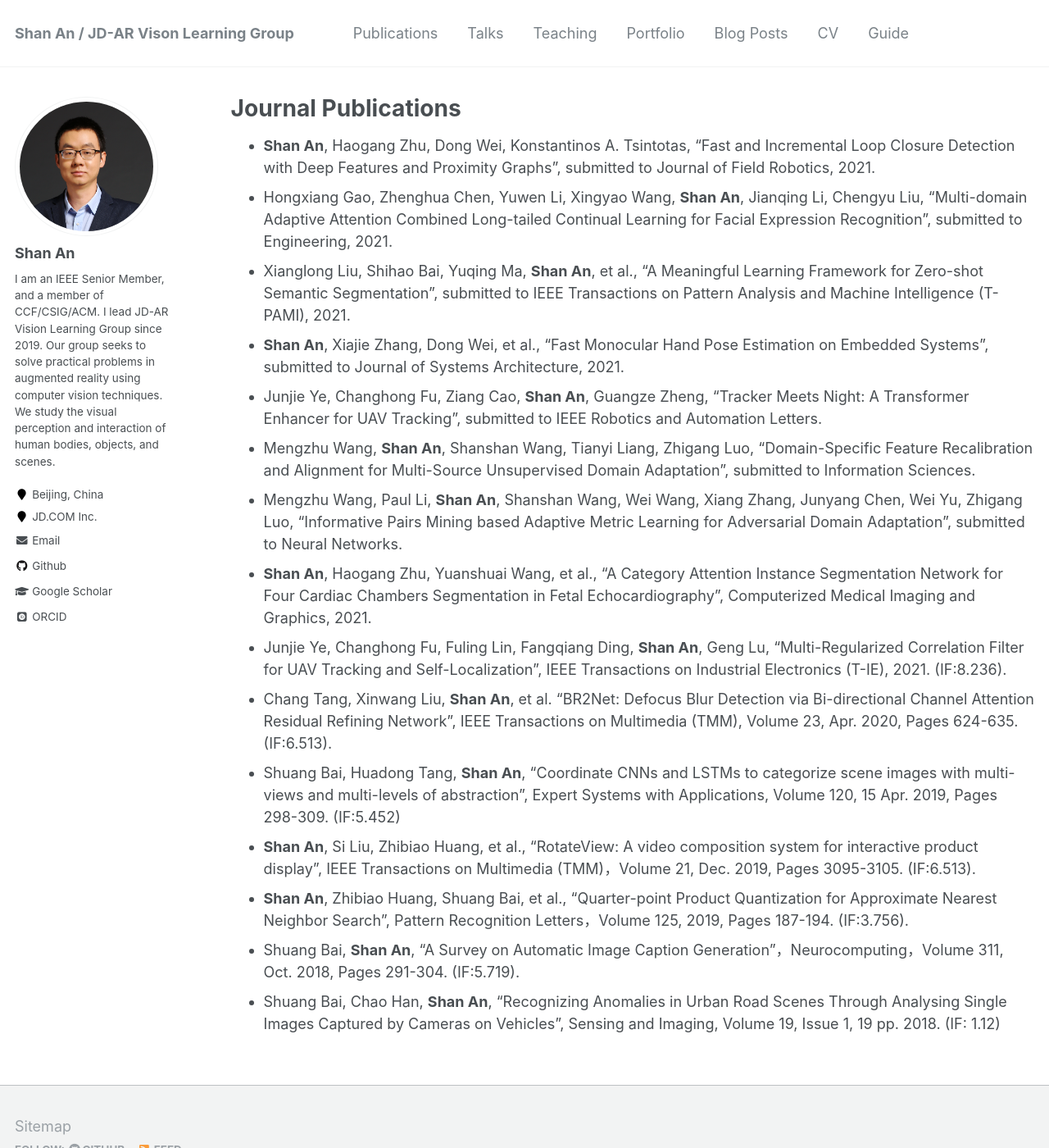
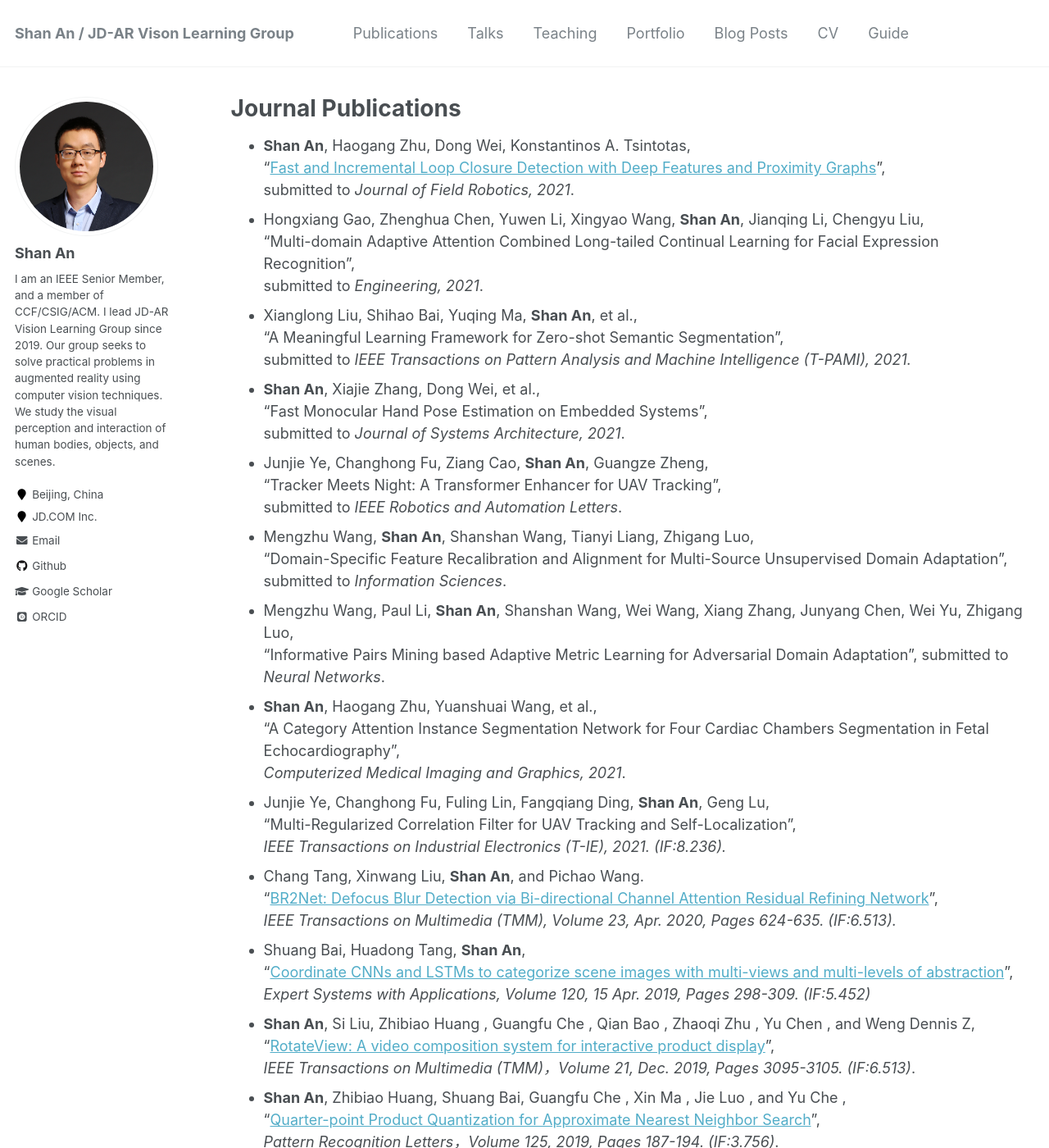
Before and after one commit to anshan-XR-ROB/anshan-XR-ROB.github.io, a Jekyll site: the page built from _publications/Journal Publications.md, in a window 1280 px wide and 1400 px high. Shown: the whole window at 82% size. Built offline with Jekyll 4.4.1, drawn with Linux system fonts in a browser that asks for light colours; some web fonts are replaced; some of the changed text lies outside the part shown.

Commit message:
publications url

```diff
--- a/_publications/Journal Publications.md
+++ b/_publications/Journal Publications.md
@@ -6,18 +6,48 @@ author_profile: true
 redirect_from:
   - /resume
 ---
-* **Shan An**, Haogang Zhu, Dong Wei, Konstantinos A. Tsintotas, “Fast and Incremental Loop Closure Detection with Deep Features and Proximity Graphs”, submitted to Journal of Field Robotics, 2021.
-* Hongxiang Gao, Zhenghua Chen, Yuwen Li, Xingyao Wang, **Shan An**, Jianqing Li, Chengyu Liu, “Multi-domain Adaptive Attention Combined Long-tailed Continual Learning for Facial Expression Recognition”, submitted to Engineering, 2021.
-* Xianglong Liu, Shihao Bai, Yuqing Ma, **Shan An**, et al., “A Meaningful Learning Framework for Zero-shot Semantic Segmentation”, submitted to IEEE Transactions on Pattern Analysis and Machine Intelligence (T-PAMI), 2021.
-* **Shan An**, Xiajie Zhang, Dong Wei, et al., “Fast Monocular Hand Pose Estimation on Embedded Systems”, submitted to Journal of Systems Architecture, 2021.
-* Junjie Ye, Changhong Fu, Ziang Cao, **Shan An**, Guangze Zheng, “Tracker Meets Night: A Transformer Enhancer for UAV Tracking”, submitted to IEEE Robotics and Automation Letters.
-* Mengzhu Wang, **Shan An**, Shanshan Wang, Tianyi Liang, Zhigang Luo, “Domain-Specific Feature Recalibration and Alignment for Multi-Source Unsupervised Domain Adaptation”, submitted to Information Sciences.
-* Mengzhu Wang, Paul Li, **Shan An**, Shanshan Wang, Wei Wang, Xiang Zhang, Junyang Chen, Wei Yu, Zhigang Luo, “Informative Pairs Mining based Adaptive Metric Learning for Adversarial Domain Adaptation”, submitted to Neural Networks.
-* **Shan An**, Haogang Zhu, Yuanshuai Wang, et al., “A Category Attention Instance Segmentation Network for Four Cardiac Chambers Segmentation in Fetal Echocardiography”, Computerized Medical Imaging and Graphics, 2021.
-* Junjie Ye, Changhong Fu, Fuling Lin, Fangqiang Ding, **Shan An**, Geng Lu, “Multi-Regularized Correlation Filter for UAV Tracking and Self-Localization”, IEEE Transactions on Industrial Electronics (T-IE), 2021. (IF:8.236).
-* Chang Tang, Xinwang Liu, **Shan An**, et al. “BR2Net: Defocus Blur Detection via Bi-directional Channel Attention Residual Refining Network”, IEEE Transactions on Multimedia (TMM), Volume 23, Apr. 2020, Pages 624-635. (IF:6.513).
-* Shuang Bai, Huadong Tang, **Shan An**, “Coordinate CNNs and LSTMs to categorize scene images with multi-views and multi-levels of abstraction”, Expert Systems with Applications, Volume 120, 15 Apr. 2019, Pages 298-309. (IF:5.452)
-* **Shan An**, Si Liu, Zhibiao Huang, et al., “RotateView: A video composition system for interactive product display”, IEEE Transactions on Multimedia (TMM)，Volume 21, Dec. 2019, Pages 3095-3105. (IF:6.513).
-* **Shan An**, Zhibiao Huang, Shuang Bai, et al., “Quarter-point Product Quantization for Approximate Nearest Neighbor Search”, Pattern Recognition Letters，Volume 125, 2019, Pages 187-194. (IF:3.756).
-* Shuang Bai, **Shan An**, “A Survey on Automatic Image Caption Generation”，Neurocomputing，Volume 311, Oct. 2018, Pages 291-304. (IF:5.719).
-* Shuang Bai, Chao Han, **Shan An**, “Recognizing Anomalies in Urban Road Scenes Through Analysing Single Images Captured by Cameras on Vehicles”, Sensing and Imaging, Volume 19, Issue 1, 19 pp. 2018. (IF: 1.12)
+* **Shan An**, Haogang Zhu, Dong Wei, Konstantinos A. Tsintotas,
+ “[Fast and Incremental Loop Closure Detection with Deep Features and Proximity Graphs](https://www.researchgate.net/publication/344827975_Fast_and_Incremental_Loop_Closure_Detection_with_Deep_Features_and_Proximity_Graphs)”,
+  submitted to *Journal of Field Robotics, 2021*.
+* Hongxiang Gao, Zhenghua Chen, Yuwen Li, Xingyao Wang, **Shan An**, Jianqing Li, Chengyu Liu,
+ “Multi-domain Adaptive Attention Combined Long-tailed Continual Learning for Facial Expression Recognition”,
+ submitted to *Engineering, 2021*.
+* Xianglong Liu, Shihao Bai, Yuqing Ma, **Shan An**, et al.,
+ “A Meaningful Learning Framework for Zero-shot Semantic Segmentation”,
+ submitted to *IEEE Transactions on Pattern Analysis and Machine Intelligence (T-PAMI), 2021.*
+* **Shan An**, Xiajie Zhang, Dong Wei, et al.,
+ “Fast Monocular Hand Pose Estimation on Embedded Systems”,
+ submitted to *Journal of Systems Architecture, 2021*.
+* Junjie Ye, Changhong Fu, Ziang Cao, **Shan An**, Guangze Zheng,
+ “Tracker Meets Night: A Transformer Enhancer for UAV Tracking”,
+ submitted to *IEEE Robotics and Automation Letters*.
+* Mengzhu Wang, **Shan An**, Shanshan Wang, Tianyi Liang, Zhigang Luo,
+ “Domain-Specific Feature Recalibration and Alignment for Multi-Source Unsupervised Domain Adaptation”,
+ submitted to *Information Sciences*.
+* Mengzhu Wang, Paul Li, **Shan An**, Shanshan Wang, Wei Wang, Xiang Zhang, Junyang Chen, Wei Yu, Zhigang Luo,
+ “Informative Pairs Mining based Adaptive Metric Learning for Adversarial Domain Adaptation”,
+  submitted to *Neural Networks*.
+* **Shan An**, Haogang Zhu, Yuanshuai Wang, et al.,
+ “A Category Attention Instance Segmentation Network for Four Cardiac Chambers Segmentation in Fetal Echocardiography”,
+ *Computerized Medical Imaging and Graphics, 2021*.
+* Junjie Ye, Changhong Fu, Fuling Lin, Fangqiang Ding, **Shan An**, Geng Lu,
+ “Multi-Regularized Correlation Filter for UAV Tracking and Self-Localization”,
+  *IEEE Transactions on Industrial Electronics (T-IE), 2021. (IF:8.236).*
+* Chang Tang, Xinwang Liu, **Shan An**, and Pichao Wang.
+ “[BR2Net: Defocus Blur Detection via Bi-directional Channel Attention Residual Refining Network](https://ieeexplore.ieee.org/document/9057632)”,
+ *IEEE Transactions on Multimedia (TMM), Volume 23, Apr. 2020, Pages 624-635. (IF:6.513).*
+* Shuang Bai, Huadong Tang, **Shan An**,
+ “[Coordinate CNNs and LSTMs to categorize scene images with multi-views and multi-levels of abstraction](https://www.sciencedirect.com/science/article/pii/S0957417418305700)”,
+ *Expert Systems with Applications, Volume 120, 15 Apr. 2019, Pages 298-309. (IF:5.452)*
+* **Shan An**, Si Liu, Zhibiao Huang , Guangfu Che , Qian Bao , Zhaoqi Zhu , Yu Chen , and Weng Dennis Z,
+ “[RotateView: A video composition system for interactive product display](http://gkwl.nbu.edu.cn/asset/detail.aspx?id=203808881773)”,
+ *IEEE Transactions on Multimedia (TMM)，Volume 21, Dec. 2019, Pages 3095-3105. (IF:6.513)*.
+* **Shan An**, Zhibiao Huang, Shuang Bai, Guangfu Che , Xin Ma , Jie Luo , and Yu Che ,
+ “[Quarter-point Product Quantization for Approximate Nearest Neighbor Search](https://www.sciencedirect.com/science/article/pii/S0167865519301242)”,
+  *Pattern Recognition Letters，Volume 125, 2019, Pages 187-194. (IF:3.756)*.
+* Shuang Bai, **Shan An**,
+ “[A Survey on Automatic Image Caption Generation](https://www.researchgate.net/profile/Shuang-Bai-3/publication/325384133_A_Survey_on_Automatic_Image_Caption_Generation/links/5b7e8a0fa6fdcc5f8b5e4e84/A-Survey-on-Automatic-Image-Caption-Generation.pdf)”，
+ *Neurocomputing，Volume 311, Oct. 2018, Pages 291-304. (IF:5.719).*
+* Shuang Bai, Chao Han, and **Shan An**,
+ “[Recognizing Anomalies in Urban Road Scenes Through Analysing Single Images Captured by Cameras on Vehicles](https://www.researchgate.net/publication/326956550_Recognizing_Anomalies_in_Urban_Road_Scenes_Through_Analysing_Single_Images_Captured_by_Cameras_on_Vehicles)”,
+ *Sensing and Imaging, Volume 19, Issue 1, 19 pp. 2018. (IF: 1.12)*.
```
Also changed, not shown: _publications/Conference Publications.md (+17 -16 lines).
